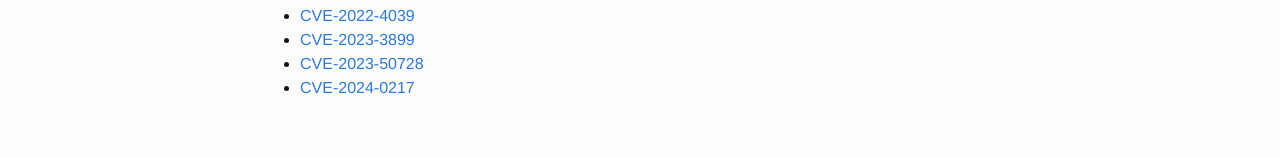
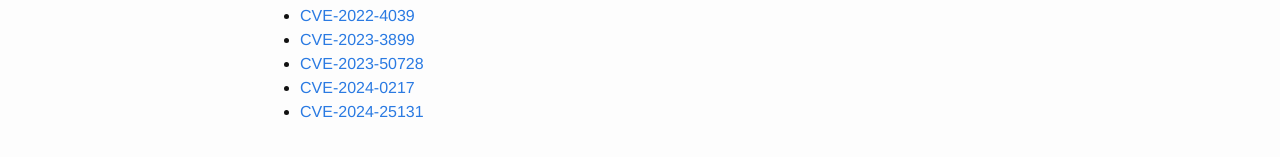
Before and after one commit to alan-mushi/alan-mushi.github.io, a Jekyll site: the page built from about.md, in a window 1280 px wide. Shown: the part 334-491 px from the top of the page. Built offline with Jekyll 4.4.1, drawn with Linux system fonts in a browser that asks for light colours.

Commit message:
Update about.md

```diff
--- a/about.md
+++ b/about.md
@@ -16,3 +16,4 @@ CVEs I contributed to or discovered:
 * [CVE-2023-3899](https://access.redhat.com/security/cve/CVE-2023-3899)
 * [CVE-2023-50728](https://github.com/octokit/webhooks.js/security/advisories/GHSA-pwfr-8pq7-x9qv)
 * [CVE-2024-0217](https://access.redhat.com/security/cve/cve-2024-0217)
+* [CVE-2024-25131](https://access.redhat.com/security/cve/cve-2024-25131)
```
